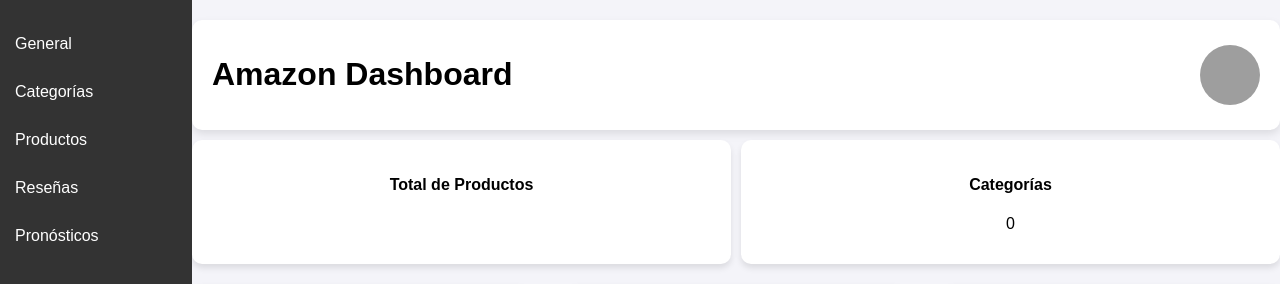
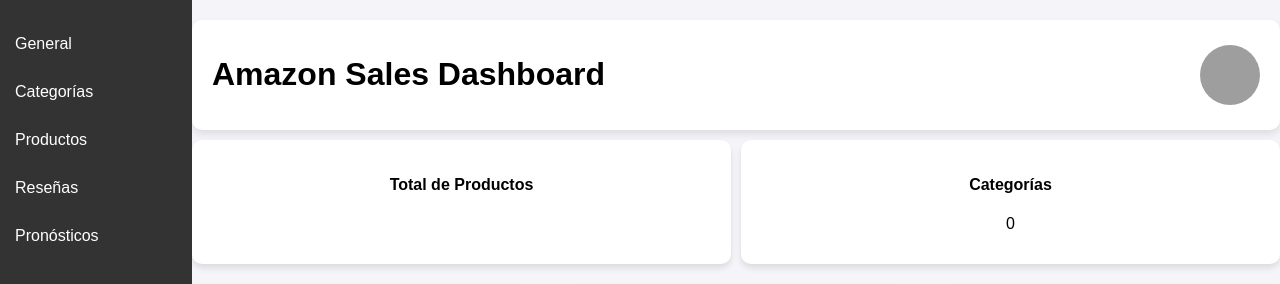
Before and after one commit to ChristopherSerrano27/amazon-data-analysis-dashboard, a Django app: template dashboard/templates/general.html in a window 1280 px wide. Shown: the top 284 px of the page. Run offline with Django 5.2, Linux system fonts and the light colour scheme; the template is opened without the code that fills it, so the values that code supplies are empty; grey boxes are pictures that could not be loaded.

Commit message:
cambio al titulo

```diff
--- a/dashboard/templates/general.html
+++ b/dashboard/templates/general.html
@@ -251,7 +251,7 @@
 <div class="container">
     <!-- Encabezado -->
     <div class="header">
-        <h1>Amazon Dashboard</h1>
+        <h1>Amazon Sales Dashboard</h1>
         <div class="user-info">
             <div>
                 <h3>{{ username }}</h3>
```
